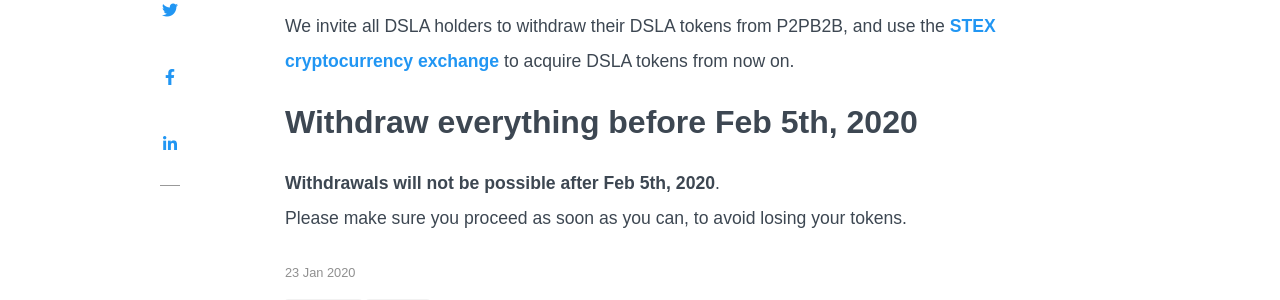
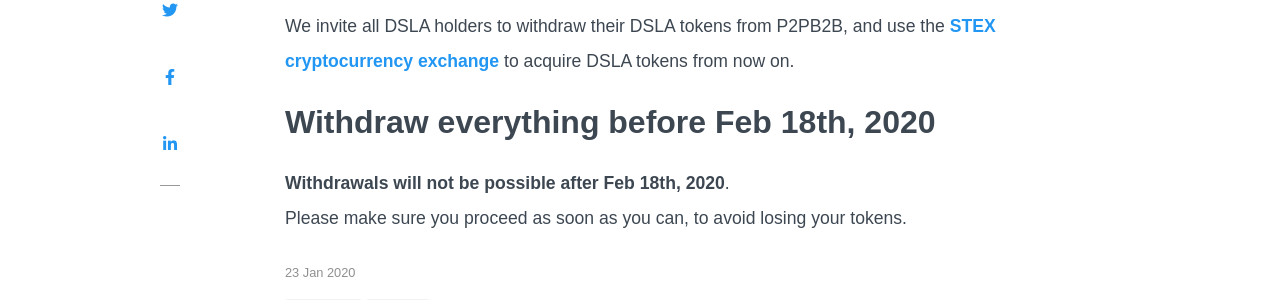
Before and after one commit to Stacktical/stacktical.github.io, a Jekyll site: the page built from _posts/2020-01-23-dsla-listing-update-exchange-alert.md, in a window 1280 px wide and 900 px high, scrolled down 894 px. Shown: the part 156-456 px from the top of the window. Built offline with Jekyll 4.4.1, drawn with Linux system fonts in a browser that asks for light colours; nearby versions of some CDN libraries; some web fonts are replaced; comment, search, counter and statistics services are not loaded.

Commit message:
Delisting date update.

```diff
--- a/_posts/2020-01-23-dsla-listing-update-exchange-alert.md
+++ b/_posts/2020-01-23-dsla-listing-update-exchange-alert.md
@@ -13,6 +13,6 @@
 
 We invite all DSLA holders to withdraw their DSLA tokens from P2PB2B, and use the **[STEX cryptocurrency exchange](https://app.stex.com/en/trade/pair/ETH/DSLA)** to acquire DSLA tokens from now on.
 
-## Withdraw everything before Feb 5th, 2020
-**Withdrawals will not be possible after Feb 5th, 2020**.
+## Withdraw everything before Feb 18th, 2020
+**Withdrawals will not be possible after Feb 18th, 2020**.
 Please make sure you proceed as soon as you can, to avoid losing your tokens.
```
Also changed, not shown: assets/img/2020-01-23-dsla-listing-update-exchange-alert.jpg.
